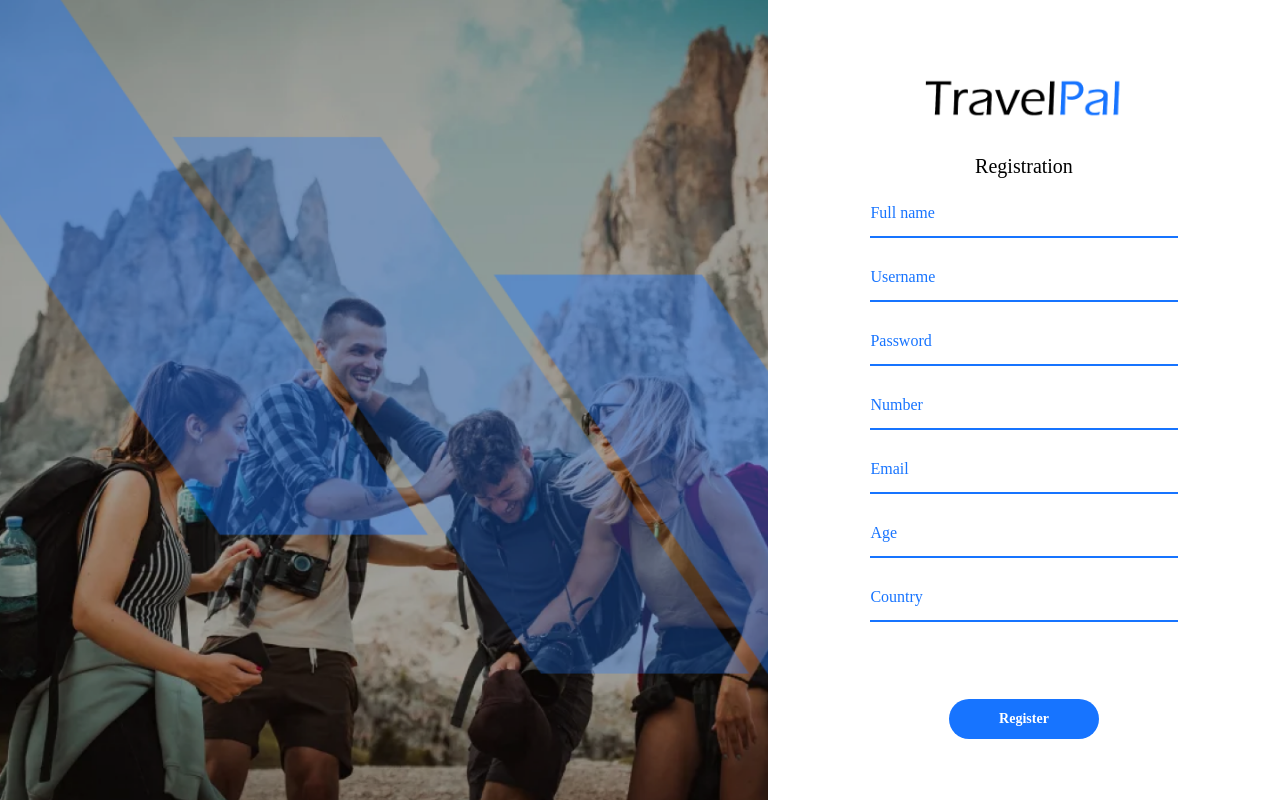
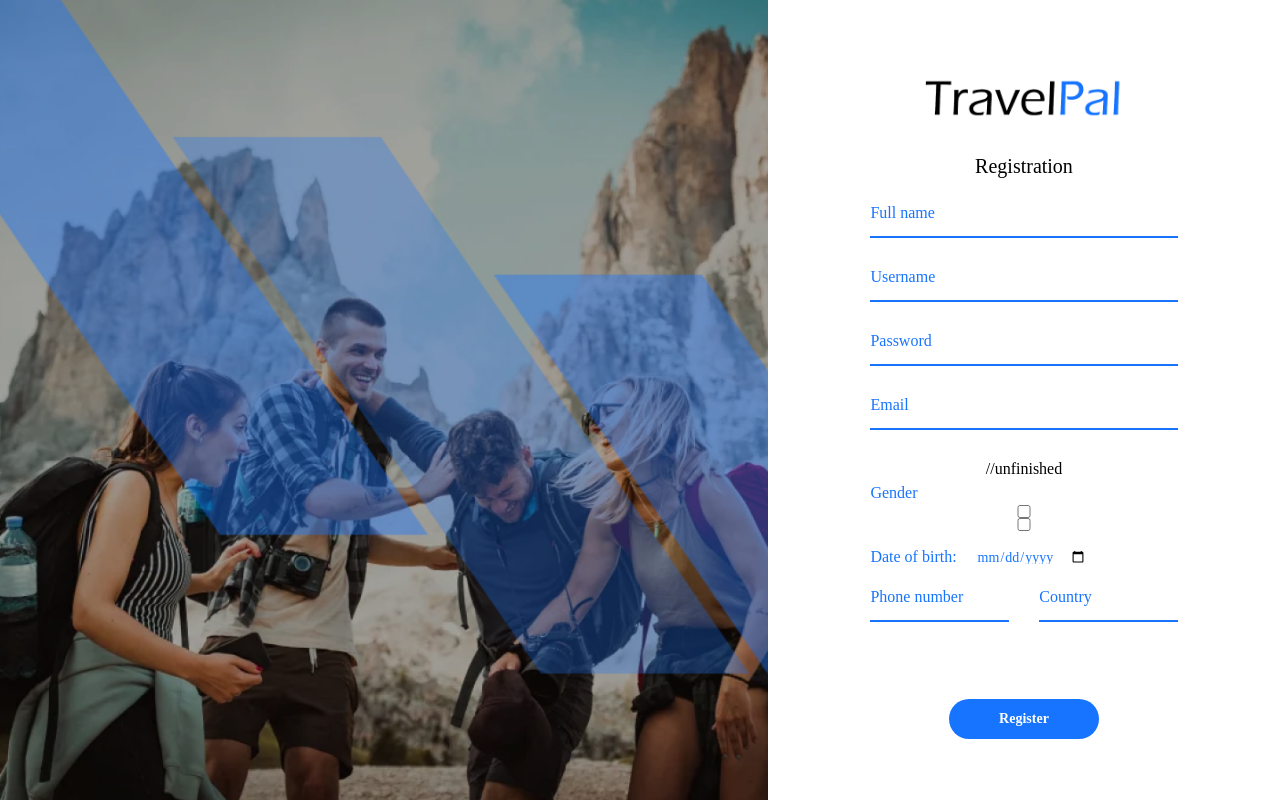
Before and after one commit to mr-am2k/travelpal, a React (Create React App) app in the folder frontend/: page /registration in a window 1280 px wide. Built offline with nearby package versions, Linux system fonts and the light colour scheme.

Commit message:
fixing login and reg

```diff
--- a/frontend/src/pages/Login.js
+++ b/frontend/src/pages/Login.js
@@ -4,6 +4,7 @@ import logo from "../images/Login/logo.png";
 import { useState, useContext } from "react";
 import { MyContext } from "../context/context";
 import { useNavigate } from "react-router";
+import { Link } from "react-router-dom";
 const Login = () => {
   const [email, setEmail] = useState("");
   const [password, setPassword] = useState("");
@@ -39,7 +40,10 @@ const Login = () => {
   };
   return (
     <div className="w-screen h-screen flex items-center justify-center">
-      <div className="w-[40%] h-[50%] flex flex-col items-center justify-around">
+      <div
+        data-aos="fade-up"
+        className="w-[40%] h-[50%] flex flex-col items-center justify-around"
+      >
         <img src={logo} className="w-[200px]" alt="#" />
         <h2 className="text-[20px]">Login</h2>
 
@@ -72,12 +76,24 @@ const Login = () => {
               />
             </div>
           </div>
-          <button className="w-[150px] h-[40px] border-2 border-[#1774FF] rounded-3xl translate-y-[50px] text-[14px] font-bold text-[#1774FF]">
+          <button className="hover:bg-[#1b5349] text-white bg-[#1774FF] w-[150px] h-[40px] border-2 border-[#1774FF] rounded-3xl mt-[10px] text-[14px] font-bold">
             Log in
           </button>
         </form>
+        <div className="flex mt-[20px]">
+          <p className="text-[15px] text-[#757575] pr-[10px]">
+            Don’t have account?
+          </p>
+          <Link
+            to={{ pathname: "/registration" }}
+            className="text-[#1774FF] text-[15px] hover:text-[#1b5349]"
+          >
+            Create one
+          </Link>
+        </div>
       </div>
       <div
+        data-aos="fade-in"
         className="w-[60%] h-screen"
         style={{
           backgroundImage: `url(${img})`,
--- a/frontend/src/pages/Registration.js
+++ b/frontend/src/pages/Registration.js
@@ -12,6 +12,7 @@ const Registration = () => {
   const email = useRef();
   const age = useRef();
   const country = useRef();
+  const gender = useRef();
 
   const handleRegistration = async (event) => {
     event.preventDefault();
@@ -26,8 +27,9 @@ const Registration = () => {
       passwordHash: password.current.value,
       phoneNumber: phoneNumber.current.value,
       email: email.current.value,
-      age: age.current.value,
+      dateOfBirth: age.current.value,
       country: country.current.value,
+      //gender here
     };
     console.log(user);
     const response = await fetch("http://localhost:3000/api/v1/auth/register", {
@@ -67,7 +69,6 @@ const Registration = () => {
               />
             </div>
           </div>
-
           <div className="flex flex-col w-[100%]">
             <label className="text-[#1774FF]">Username</label>
             <div className="h-[40px] flex flex-col">
@@ -87,16 +88,6 @@ const Registration = () => {
               />
             </div>
           </div>
-
-          <div className="flex flex-col w-[100%]">
-            <label className="text-[#1774FF]">Number</label>
-            <div className="h-[40px] flex flex-col">
-              <input
-                ref={phoneNumber}
-                className="border-b-2 border-[#1774FF] bg-transparent outline-0 h-[13px] focus:h-[20px] text-[12px] focus:h-[30px] focus:text-[15px] transition-all"
-              />
-            </div>
-          </div>
           <div className="flex flex-col w-[100%]">
             <label className="text-[#1774FF]">Email</label>
             <div className="h-[40px] flex flex-col">
@@ -106,17 +97,44 @@ const Registration = () => {
               />
             </div>
           </div>
-
+          //unfinished
           <div className="flex flex-col w-[100%]">
-            <label className="text-[#1774FF]">Age</label>
+            <label className="text-[#1774FF]">Gender</label>
             <div className="h-[40px] flex flex-col">
               <input
+                type="checkbox"
+                ref={gender}
+                className="border-b-2 border-[#1774FF] bg-transparent outline-0 h-[13px] focus:h-[20px] text-[12px] focus:h-[30px] focus:text-[15px] transition-all"
+              />
+              <input
+                type="checkbox"
+                id="vehicle1"
+                name="vehicle1"
+                value="Bike"
+              ></input>
+            </div>
+          </div>
+          <div className="flex w-[100%]">
+            <label className="text-[#1774FF]">Date of birth:</label>
+            <div className="h-[40px]">
+              <input
+                type="date"
                 ref={age}
+                className="text-[#1774FF] order-b-2 border-[#1774FF] bg-transparent outline-0 h-[13px] focus:h-[20px] text-[14px] pl-[20px]"
+              />
+            </div>
+          </div>
+          <div className="flex w-[100%] justify-between">
+            <div className="flex flex-col w-[45%]">
+              <label className="text-[#1774FF]">Phone number</label>
+              <div className="h-[40px] flex flex-col">
+                <input
+                  ref={phoneNumber}
                   className="border-b-2 border-[#1774FF] bg-transparent outline-0 h-[13px] focus:h-[20px] text-[12px] focus:h-[30px] focus:text-[15px] transition-all"
                 />
               </div>
             </div>
-          <div className="flex flex-col w-[100%]">
+            <div className="flex flex-col w-[45%]">
               <label className="text-[#1774FF]">Country</label>
               <div className="h-[40px] flex flex-col">
                 <input
@@ -125,8 +143,8 @@ const Registration = () => {
                 />
               </div>
             </div>
-
-          <button className="hover:bg-[#1b5349] w-[150px] h-[40px] text-white rounded-3xl translate-y-[50px] text-[14px] font-bold text-[#1774FF] bg-[#1774FF]">
+          </div>
+          <button className="hover:bg-[#1b5349] w-[150px] h-[40px] text-white rounded-3xl translate-y-[50px] text-[14px] font-bold bg-[#1774FF]">
             Register
           </button>
         </form>
```
Lines whose indentation alone changed are shown as unchanged.
